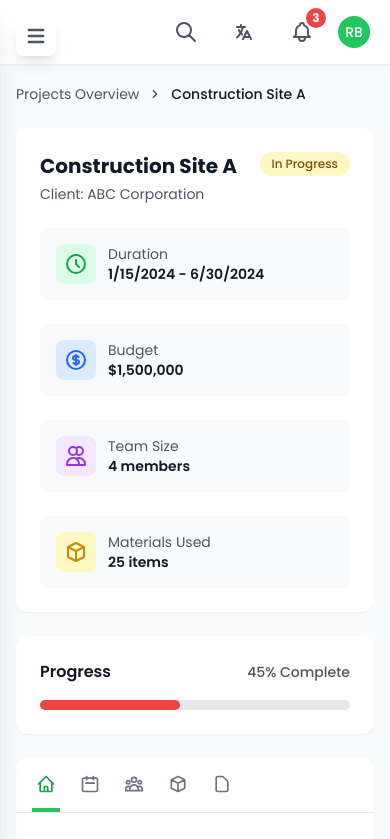
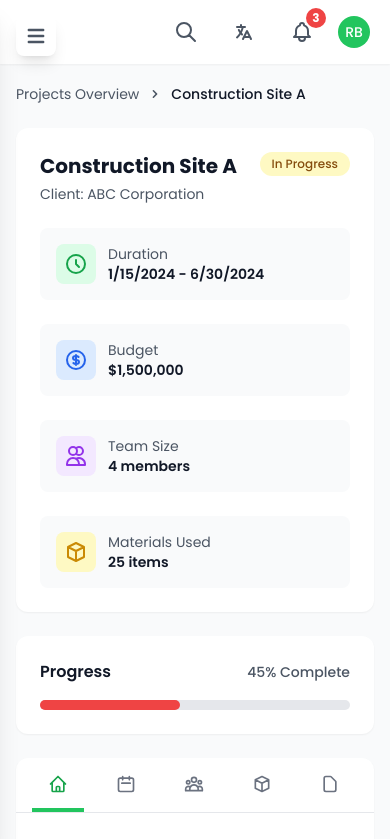
Before and after one commit to rachidfrex/construction-management-app, a React (Vite) app: page /projects/1 in a window 390 px wide. Shown: the top 839 px of the page. Built offline with nearby package versions, Linux system fonts and the light colour scheme.

Commit message:
feat: update ProjectDetails component for improved tab layout and alignment

```diff
--- a/src/pages/dashboard/ProjectDetails.tsx
+++ b/src/pages/dashboard/ProjectDetails.tsx
@@ -272,7 +272,7 @@ const ProjectDetails = () => {
                     whileHover={{ y: -1 }}
                     whileTap={{ y: 0 }}
                   >
-                    <span className="md:hidden  flex   spac
+                    <span className="md:hidden mx-3 flex justify-center w-full items-center
                     ">{tab.icon}</span>
                     <span className="hidden md:block">{tab.label}</span>
                     {activeTab === tab.id && (
```
